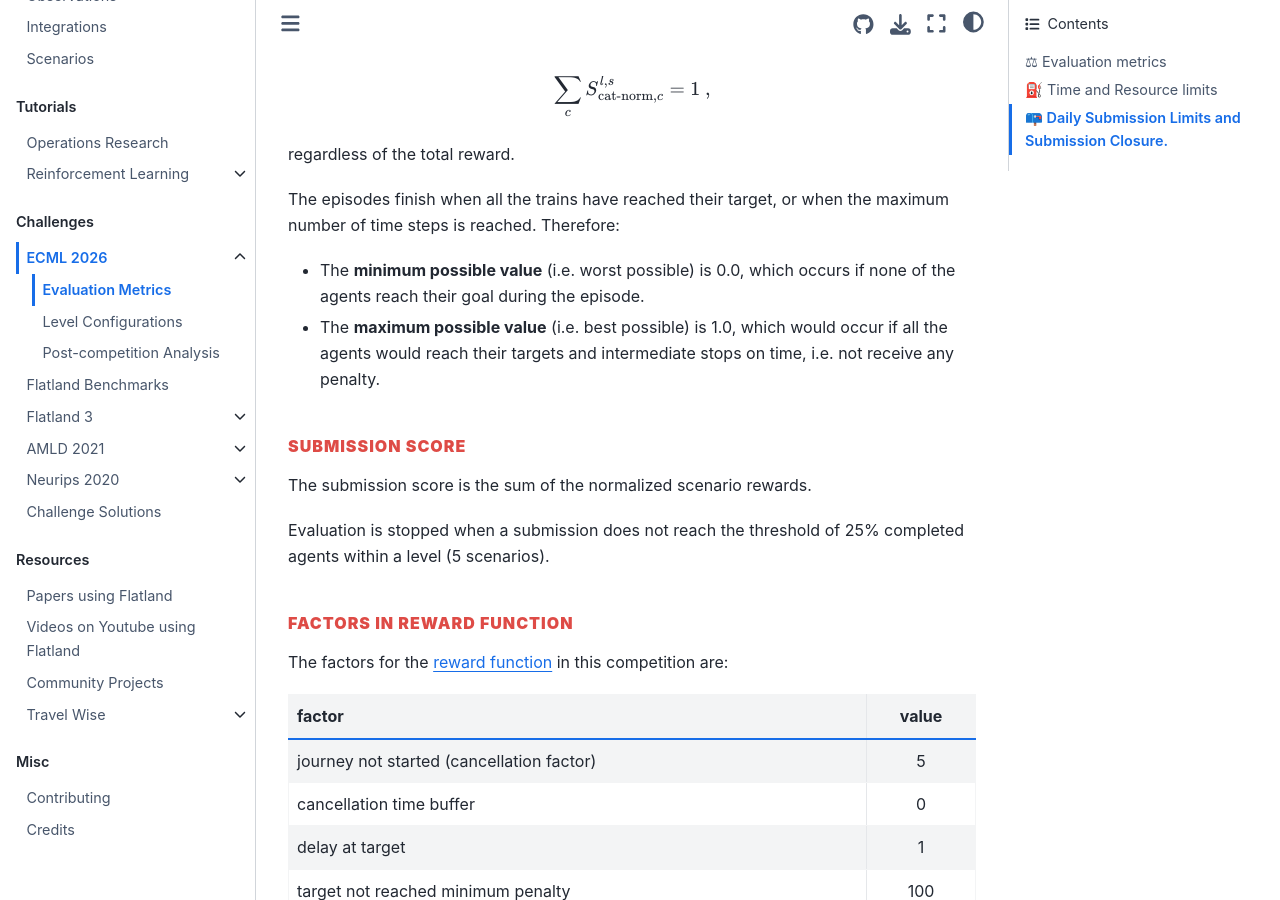
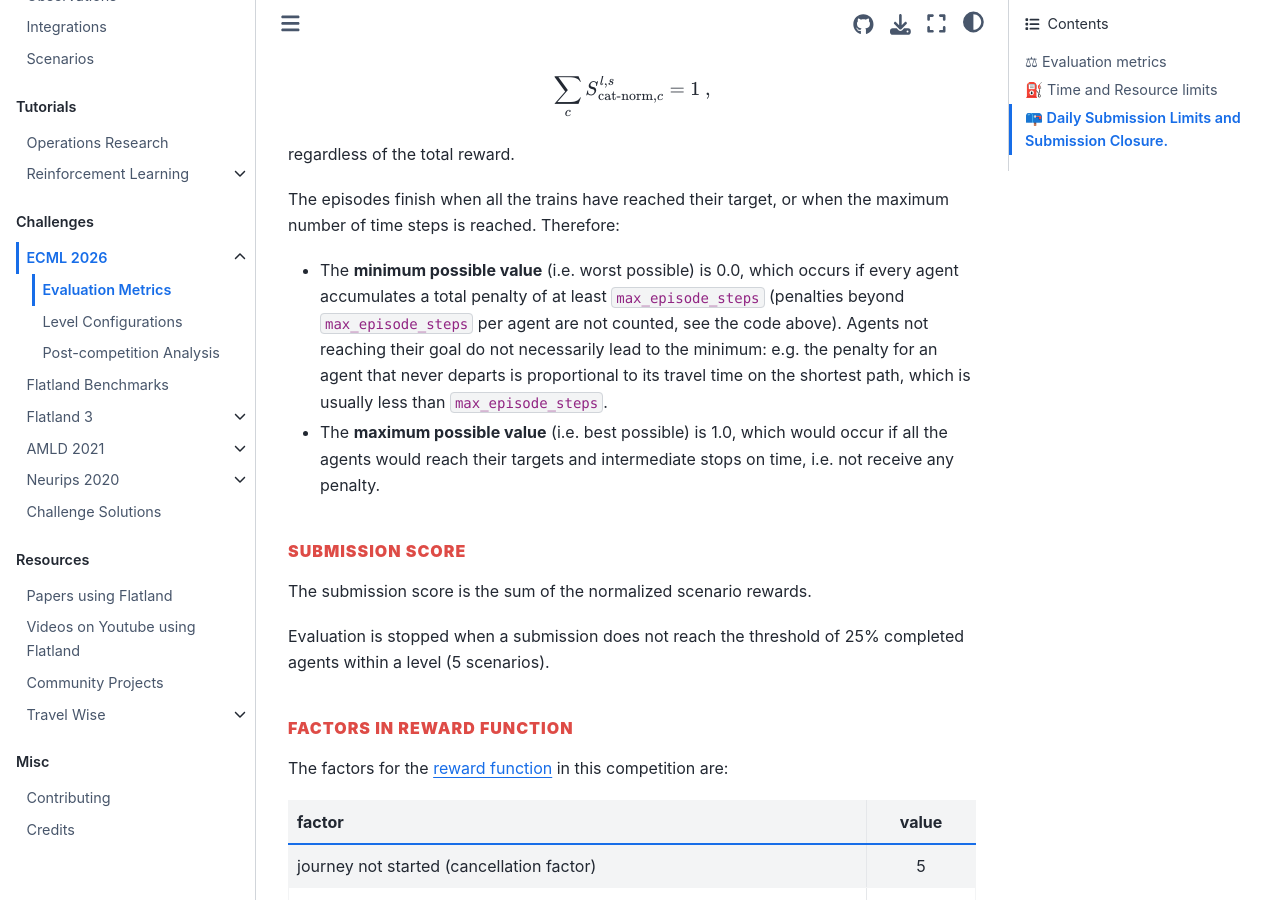
Before and after one commit to flatland-association/flatland-book, a Jupyter Book: the page built from challenges/ecml2026/eval.md, in a window 1280 px wide and 900 px high, scrolled down 1387 px. Built offline with Jupyter Book 1.0.4 settings and Sphinx 7.4.7 and the Sphinx Book theme 1.1.4, drawn with Linux system fonts in a browser that asks for light colours; pages that are not in the unit, such as notebooks, are missing from menus.

Commit message:
docs(ecml2026): correct the condition for the minimum normalized reward.
Co-Authored-By: Claude Opus 5.5 <noreply@anthropic.com>

```diff
--- a/challenges/ecml2026/eval.md
+++ b/challenges/ecml2026/eval.md
@@ -56,7 +56,10 @@ regardless of the total reward.
 
 The episodes finish when all the trains have reached their target, or when the maximum number of time steps is reached. Therefore:
 
-- The **minimum possible value** (i.e. worst possible) is 0.0, which occurs if none of the agents reach their goal during the episode.
+- The **minimum possible value** (i.e. worst possible) is 0.0, which occurs if every agent accumulates a total penalty of at least `max_episode_steps`
+  (penalties beyond `max_episode_steps` per agent are not counted, see the code above). Agents not reaching their goal do not necessarily lead to the
+  minimum: e.g. the penalty for an agent that never departs is proportional to its travel time on the shortest path, which is usually less than
+  `max_episode_steps`.
 - The **maximum possible value** (i.e. best possible) is 1.0, which would occur if all the agents would reach their targets and intermediate stops on time, i.e.
   not receive any penalty.
 
```
